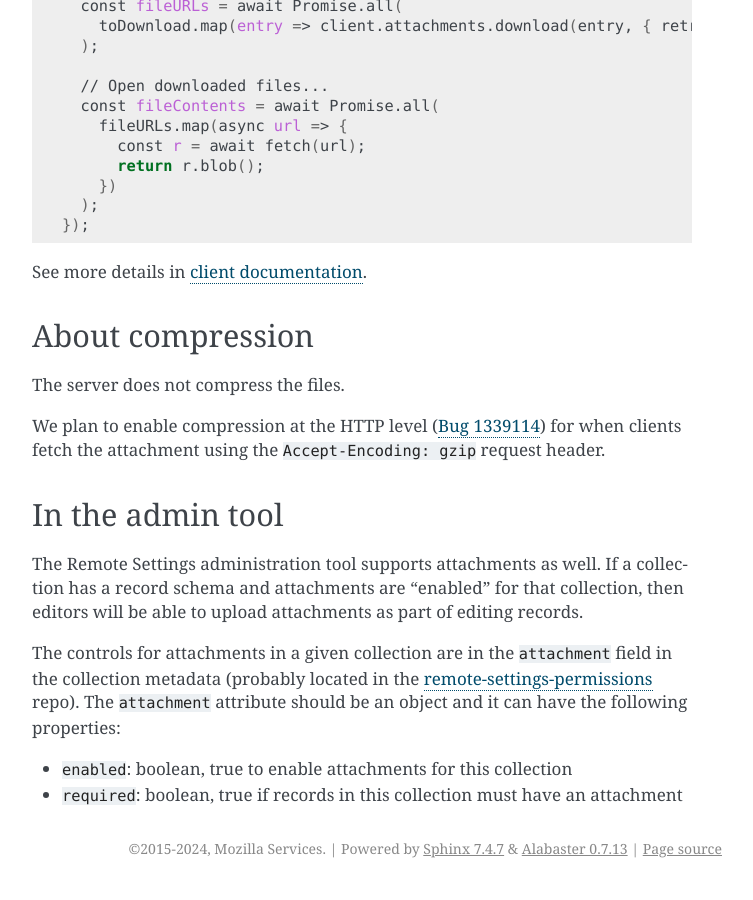
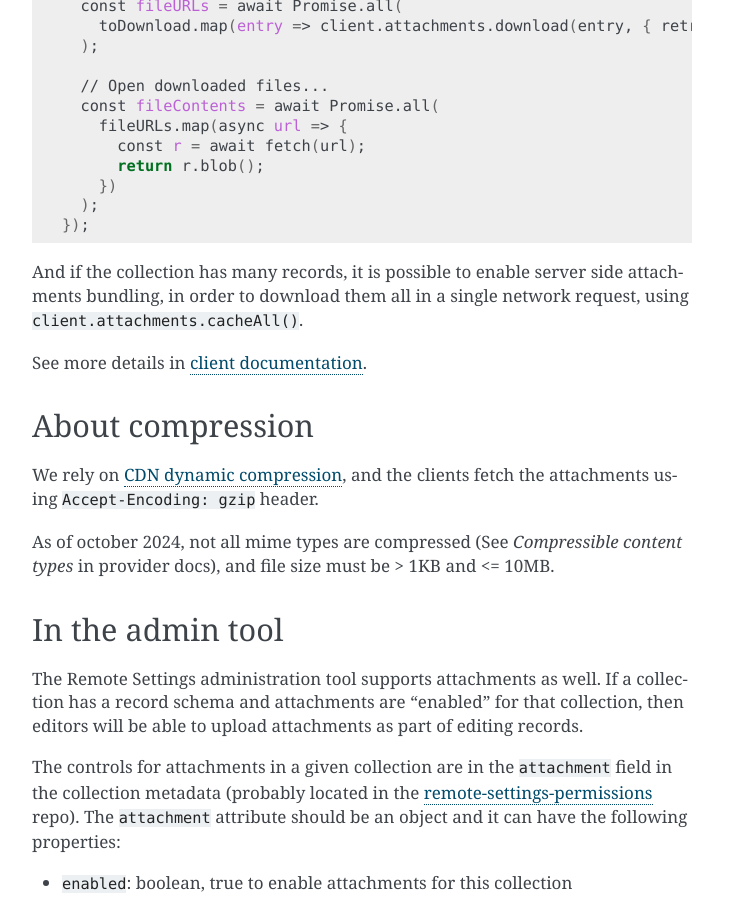
Before and after one commit to mozilla/remote-settings, a Sphinx documentation site: the page built from docs/tutorial-attachments.rst, in a window 1280 px wide and 900 px high, scrolled down 2038 px. Shown: the whole window, without its empty margins (388-1141 px from the left). Built offline with Sphinx 7.4.7, drawn with Linux system fonts in a browser that asks for light colours.

Commit message:
Update docs about attachments CDN compression (#674)

```diff
--- a/docs/tutorial-attachments.rst
+++ b/docs/tutorial-attachments.rst
@@ -100,15 +100,17 @@ Attachments can be downloaded when the ``"sync"`` event is received.
       );
     });
 
+And if the collection has many records, it is possible to enable server side attachments bundling, in order to download them all in a single network request, using ``client.attachments.cacheAll()``.
+
 See more details in `client documentation <https://firefox-source-docs.mozilla.org/services/settings/#file-attachments>`_.
 
 
 About compression
 -----------------
 
-The server does not compress the files.
+We rely on `CDN dynamic compression <https://cloud.google.com/cdn/docs/dynamic-compression>`_, and the clients fetch the attachments using ``Accept-Encoding: gzip`` header.
 
-We plan to enable compression at the HTTP level (`Bug 1339114 <https://bugzilla.mozilla.org/show_bug.cgi?id=1339114>`_) for when clients fetch the attachment using the ``Accept-Encoding: gzip`` request header.
+As of october 2024, not all mime types are compressed (See *Compressible content types* in provider docs), and file size must be > 1KB and <= 10MB.
 
 
 In the admin tool
```
Also changed, not shown: other parts of docs/tutorial-attachments.rst (+2 -2 lines).
